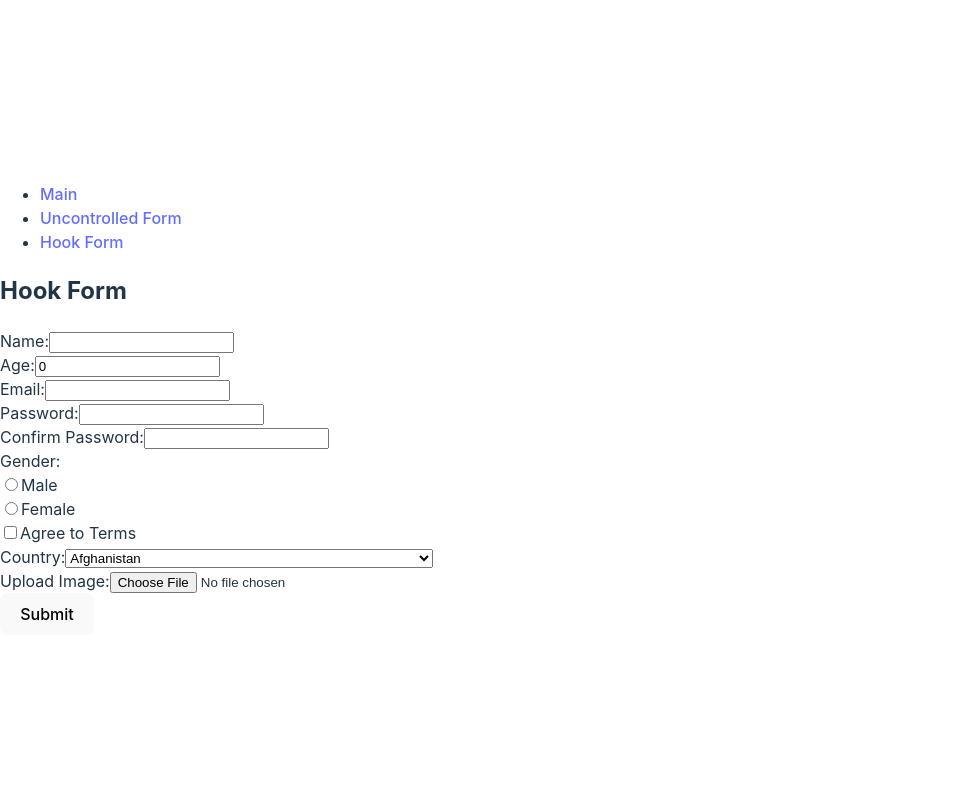
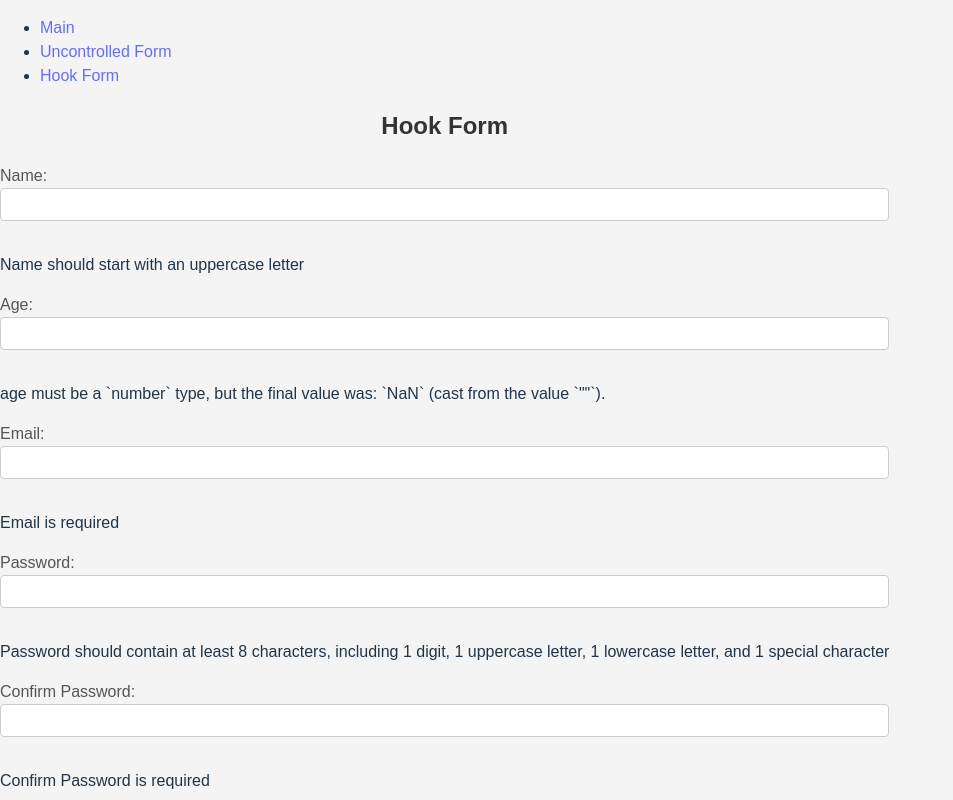
Before and after one commit to alima987/Forms, a React (Vite) app: page /hook-form in a window 1280 px wide. Shown: the top 800 px of the page, without its empty margins (0-953 px from the left). Built offline with nearby package versions, Linux system fonts and the light colour scheme.

Commit message:
fix: fix forms

```diff
--- a/package.json
+++ b/package.json
@@ -22,8 +22,9 @@
     "react": "^18.2.0",
     "react-dom": "^18.2.0",
     "react-hook-form": "^7.48.2",
+    "react-image-file-resizer": "^0.4.8",
     "react-redux": "^8.1.3",
-    "react-router-dom": "^6.20.0",
+    "react-router-dom": "^6.20.1",
     "redux-thunk": "^2.4.2",
     "sass": "^1.69.5",
     "sort-by": "^1.2.0",
--- a/src/components/HookForm.css
+++ b/src/components/HookForm.css
@@ -1,3 +1,7 @@
+#root {
+  width: 100%;
+  margin: 0 auto;
+}
 form {
   max-width: 400px;
   margin: 0 auto;
@@ -30,3 +34,9 @@ button:disabled {
 .error {
   border: 1px solid red;
 }
+.new-data {
+  border: 2px solid green;
+  padding: 5px;
+  margin: 5px 0;
+  transition: border 0.5s ease;
+}
--- a/src/components/HookForm.tsx
+++ b/src/components/HookForm.tsx
@@ -1,10 +1,11 @@
-import React from 'react';
+import React, { useEffect, useState } from 'react';
 import { useForm, SubmitHandler, FieldValues } from 'react-hook-form';
 import { useDispatch, useSelector } from 'react-redux';
 import { setHookFormData } from '../redux/store';
 import { RootState } from '../redux/store';
 import * as yup from 'yup';
 import { schema } from './validationSchema';
+import { useNavigate } from 'react-router-dom';
 
 interface FormData {
   name: string;
@@ -19,6 +20,8 @@ interface FormData {
 }
 const HookForm: React.FC = () => {
   const dispatch = useDispatch();
+  const navigate = useNavigate();
+  const [previewImage, setPreviewImage] = useState<string>('');
   const hookFormData = useSelector((state: RootState) => state.hookFormData);
   const countries = useSelector((state: RootState) => state.countries);
   const {
@@ -27,6 +30,7 @@ const HookForm: React.FC = () => {
     setValue,
     formState: { errors },
     setError,
+    trigger,
   } = useForm<FormData>({
     resolver: async (data: FieldValues) => {
       try {
@@ -53,8 +57,37 @@ const HookForm: React.FC = () => {
   });
 
   const onSubmit: SubmitHandler<FormData> = (data) => {
-    dispatch(setHookFormData(data));
+    const image = previewImage || '';
+    dispatch(setHookFormData({ ...data, image }));
+    navigate('/');
   };
+  const handlePictureChange = async (e: React.ChangeEvent<HTMLInputElement>) => {
+    const file = e.target.files?.[0];
+
+    if (file) {
+      const reader = new FileReader();
+
+      reader.onloadend = () => {
+        const base64Image = reader.result as string;
+        setPreviewImage(base64Image);
+        setValue('image', base64Image);
+        trigger('image');
+      };
+
+      reader.readAsDataURL(file);
+    }
+  };
+
+  useEffect(() => {
+    setValue('image', previewImage);
+    trigger('image');
+  }, [previewImage, setValue, trigger]);
+
+  const makeInputChange =
+    (fieldName: keyof FormData) => (e: React.ChangeEvent<HTMLInputElement>) => {
+      setValue(fieldName, e.target.value);
+      trigger(fieldName);
+    };
 
   return (
     <div>
@@ -80,20 +113,7 @@ const HookForm: React.FC = () => {
         </div>
         <div>
           <label htmlFor="age">Age:</label>
-          <input
-            type="number"
-            id="age"
-            {...register('age', { required: 'Age is required', min: 0 })}
-            defaultValue={hookFormData.age}
-            onChange={(e) => {
-              setValue('age', parseInt(e.target.value, 10));
-              schema
-                .validateAt('age', { age: e.target.value })
-                .then(() => setError('age', { type: 'manual', message: '' }))
-                .catch((err) => setError('age', { type: 'manual', message: err.message }));
-            }}
-            className={errors.age ? 'error' : ''}
-          />
+          <input type="number" {...register('age')} onChange={makeInputChange('age')} />
           {errors.age && <p className="error-message">{errors.age.message}</p>}
         </div>
         <div>
@@ -116,39 +136,15 @@ const HookForm: React.FC = () => {
         </div>
         <div>
           <label htmlFor="password">Password:</label>
-          <input
-            type="password"
-            id="password"
-            {...register('password', { required: 'Password is required' })}
-            defaultValue={hookFormData.password}
-            onChange={(e) => {
-              setValue('password', e.target.value);
-              schema
-                .validateAt('password', { password: e.target.value })
-                .then(() => setError('password', { type: 'manual', message: '' }))
-                .catch((err) => setError('password', { type: 'manual', message: err.message }));
-            }}
-            className={errors.password ? 'error' : ''}
-          />
+          <input type="password" {...register('password')} onChange={makeInputChange('password')} />
           {errors.password && <p className="error-message">{errors.password.message}</p>}
         </div>
         <div>
           <label htmlFor="confirmPassword">Confirm Password:</label>
           <input
             type="password"
-            id="confirmPassword"
-            {...register('confirmPassword', { required: 'Confirm Password is required' })}
-            defaultValue={hookFormData.confirmPassword}
-            onChange={(e) => {
-              setValue('confirmPassword', e.target.value);
-              schema
-                .validateAt('confirmPassword', { confirmPassword: e.target.value })
-                .then(() => setError('confirmPassword', { type: 'manual', message: '' }))
-                .catch((err) =>
-                  setError('confirmPassword', { type: 'manual', message: err.message })
-                );
-            }}
-            className={errors.confirmPassword ? 'error' : ''}
+            {...register('confirmPassword')}
+            onChange={makeInputChange('confirmPassword')}
           />
           {errors.confirmPassword && (
             <p className="error-message">{errors.confirmPassword.message}</p>
@@ -236,23 +232,14 @@ const HookForm: React.FC = () => {
         </div>
         <div>
           <label htmlFor="image">Upload Image:</label>
-          <input
-            type="file"
-            {...register('image')}
-            accept=".png, .jpeg, .jpg"
-            className={errors.image ? 'error' : ''}
-            onChange={(e) => {
-              const imageFile = e.target.files?.[0];
-              if (imageFile) {
-                const imageUrl = URL.createObjectURL(imageFile);
-                setValue('image', imageUrl);
-              }
-              schema
-                .validateAt('image', { image: e.target.files })
-                .then(() => setError('image', { type: 'manual', message: '' }))
-                .catch((err) => setError('image', { type: 'manual', message: err.message }));
-            }}
-          />
+          <input type="file" {...register('image')} onChange={handlePictureChange} />
+          {previewImage && (
+            <img
+              src={previewImage}
+              alt="Preview"
+              style={{ maxWidth: '100px', maxHeight: '100px' }}
+            />
+          )}
           {errors.image && <p className="error-message">{errors.image.message}</p>}
         </div>
         <div>
--- a/src/components/Main.tsx
+++ b/src/components/Main.tsx
@@ -1,10 +1,21 @@
 import React from 'react';
+import { useSelector } from 'react-redux';
+import Submit from './Submit';
+import { RootState } from '../redux/store';
 
 const Main: React.FC = () => {
+  const uncontrolledFormData = useSelector((state: RootState) => state.uncontrolledFormData);
+  const hookFormData = useSelector((state: RootState) => state.hookFormData);
+  const hookFormSubmitData = useSelector((state: RootState) => state.hookFormSubmitData); // Add this
+
   return (
     <div>
       <h2>Main Page</h2>
       <p>This is the main page with links to other routes.</p>
+      <Submit formData={uncontrolledFormData} formType="Uncontrolled Form" />
+      <Submit formData={hookFormData} formType="Hook Form" />
+
+      <Submit formData={hookFormSubmitData} formType="Hook Form Submission" />
     </div>
   );
 };
--- /dev/null
+++ b/src/components/Submit.tsx
@@ -0,0 +1,48 @@
+import React from 'react';
+
+interface SubmitProps {
+  formData: {
+    name: string;
+    age: number;
+    email: string;
+    password: string;
+    confirmPassword: string;
+    gender: string;
+    agreeTerms: boolean; // Updated property name
+    image: string | FileList; // Updated property name
+    country: string;
+  };
+  formType: string;
+}
+
+const Submit: React.FC<SubmitProps> = ({ formData, formType }) => {
+  if (!formData) return null;
+
+  const displayImage = () => {
+    if (typeof formData.image === 'string') {
+      return (
+        <img src={formData.image} alt="User" style={{ maxWidth: '100px', maxHeight: '100px' }} />
+      );
+    } else if (formData.image instanceof FileList) {
+      return <p>FileList (Handle this case appropriately)</p>;
+    } else {
+      return <p>Invalid image format</p>;
+    }
+  };
+
+  return (
+    <div style={{ border: '1px solid #ccc', padding: '10px', margin: '10px', borderRadius: '5px' }}>
+      <h3>{formType}</h3>
+      {displayImage()}
+      <h4>Name: {formData.name}</h4>
+      <p>Age: {formData.age}</p>
+      <p>Email: {formData.email}</p>
+      <p>Password: {formData.password}</p>
+      <p>Gender: {formData.gender}</p>
+      <p>Accepted?: {formData.agreeTerms.toString()}</p>
+      <p>Country: {formData.country}</p>
+    </div>
+  );
+};
+
+export default Submit;
--- /dev/null
+++ b/src/components/UncontrolledForm.css
@@ -0,0 +1,82 @@
+body {
+  font-family: 'Arial', sans-serif;
+  background-color: #f4f4f4;
+  margin: 0;
+  padding: 0;
+}
+
+.container {
+  max-width: 600px;
+  margin: 0 auto;
+  padding: 20px;
+  background-color: #fff;
+  box-shadow: 0 0 10px rgba(0, 0, 0, 0.1);
+  border-radius: 8px;
+  margin-top: 50px;
+}
+
+h2 {
+  text-align: center;
+  color: #333;
+}
+
+form {
+  display: flex;
+  flex-direction: column;
+}
+
+label {
+  margin-bottom: 8px;
+  color: #555;
+}
+
+input[type='text'],
+input[type='password'],
+input[type='number'],
+input[type='file'] {
+  width: 100%;
+  padding: 8px;
+  margin-bottom: 16px;
+  border: 1px solid #ccc;
+  border-radius: 4px;
+  box-sizing: border-box;
+}
+
+input[type='radio'],
+input[type='checkbox'] {
+  margin-right: 8px;
+}
+
+button {
+  background-color: #007bff;
+  color: #fff;
+  padding: 10px 15px;
+  border: none;
+  border-radius: 4px;
+  cursor: pointer;
+  font-size: 16px;
+}
+
+button:hover {
+  background-color: #0056b3;
+}
+
+div.error {
+  color: red;
+  margin-top: -10px;
+  margin-bottom: 10px;
+  font-size: 12px;
+}
+
+img {
+  margin-top: 10px;
+  max-width: 100%;
+  height: auto;
+}
+
+@media (max-width: 600px) {
+  .container {
+    width: 100%;
+    padding: 10px;
+  }
+}
--- a/src/components/UncontrolledForm.tsx
+++ b/src/components/UncontrolledForm.tsx
@@ -4,6 +4,7 @@ import { setUncontrolledFormData } from '../redux/store';
 import { RootState } from '../redux/store';
 import { useNavigate } from 'react-router-dom';
 import * as Yup from 'yup';
+import './UncontrolledForm.css';
 
 const validationSchema = Yup.object().shape({
   name: Yup.string()
@@ -25,31 +26,25 @@ const validationSchema = Yup.object().shape({
     .oneOf([Yup.ref('password')], 'Passwords must match'),
   gender: Yup.string().required('Gender is required'),
   agreeTerms: Yup.boolean().oneOf([true], 'You must agree to the Terms'),
-  image: Yup.mixed()
-    .test('fileSize', 'File size is too large. Maximum is 1MB.', (value) => {
-      if (!value) return true;
-      const file = value as File;
-      return file.size <= 1024 * 1024;
-    })
-    .test('fileType', 'Invalid file type. Only PNG and JPEG are allowed.', (value) => {
-      if (!value) return true;
-      const file = value as File;
-      return ['image/png', 'image/jpeg'].includes(file.type);
-    })
-    .nullable(),
+  image: Yup.mixed<FileList>().test(
+    'required',
+    'Required field!',
+    (files) => !files || (files?.length > 0 && !!files)
+  ),
   country: Yup.string().required('Country is required'),
 });
 
 const UncontrolledForm: React.FC = () => {
   const dispatch = useDispatch();
   const navigate = useNavigate();
+  const fileInputRef = useRef<HTMLInputElement>(null);
+  const [previewImage, setPreviewImage] = useState<string>('');
   const uncontrolledFormData = useSelector((state: RootState) => state.uncontrolledFormData);
   const countries = useSelector((state: RootState) => state.countries);
   const [errors, setErrors] = useState<Record<string, string>>({});
 
   const passwordRef = useRef<HTMLInputElement>(null);
   const confirmPasswordRef = useRef<HTMLInputElement>(null);
-  const fileInputRef = useRef<HTMLInputElement>(null);
 
   const handleInputChange = (event: React.ChangeEvent<HTMLInputElement>) => {
     const { name, value, type } = event.target;
@@ -63,11 +58,8 @@ const UncontrolledForm: React.FC = () => {
   };
   const handlePasswordChange = () => {};
 
-  const handleFileChange = () => {};
-
   const handleSubmit = async (event: React.FormEvent) => {
     event.preventDefault();
-
     try {
       await validationSchema.validate(uncontrolledFormData, { abortEarly: false });
       setErrors({});
@@ -83,6 +75,18 @@ const UncontrolledForm: React.FC = () => {
         });
       }
       setErrors(errorsObj);
+    }
+  };
+  const handleFileChange = (e: React.ChangeEvent<HTMLInputElement>) => {
+    const file = e.target.files?.[0];
+
+    if (file) {
+      const reader = new FileReader();
+      reader.onloadend = () => {
+        const base64Image = reader.result as string;
+        setPreviewImage(base64Image);
+      };
+      reader.readAsDataURL(file);
     }
   };
 
@@ -188,7 +192,6 @@ const UncontrolledForm: React.FC = () => {
             />
             Agree to Terms
           </label>
-          {errors.agreeTerms && <div style={{ color: 'red' }}>{errors.agreeTerms}</div>}
         </div>
         <div>
           <label htmlFor="country">Country:</label>
@@ -211,13 +214,17 @@ const UncontrolledForm: React.FC = () => {
           <label htmlFor="image">Upload Image:</label>
           <input
             type="file"
-            id="image"
-            name="image"
+            ref={fileInputRef}
+            accept=".png, .jpeg, .jpg"
             onChange={handleFileChange}
-            ref={fileInputRef}
-            accept=".png, .jpeg"
           />
-          {errors.image && <div style={{ color: 'red' }}>{errors.image}</div>}
+          {previewImage && (
+            <img
+              src={previewImage}
+              alt="Preview"
+              style={{ maxWidth: '100px', maxHeight: '100px' }}
+            />
+          )}
         </div>
         <button type="submit">Submit</button>
       </form>
--- a/src/components/validationSchema.ts
+++ b/src/components/validationSchema.ts
@@ -17,11 +17,10 @@ export const schema = yup.object().shape({
   confirmPassword: yup
     .string()
     .required('Confirm Password is required')
-    .oneOf([yup.ref('password')], 'Passwords must match'),
+    .oneOf([yup.ref('password')], 'Passwords must match' as const),
   gender: yup.string().required('Gender is required'),
   agreeTerms: yup.boolean().oneOf([true], 'You must agree to the terms'),
   country: yup.string().required('Country is required'),
-
   image: yup
     .mixed()
     .test('fileSize', 'File size is too large', (value) => {
--- a/src/redux/store.ts
+++ b/src/redux/store.ts
@@ -15,6 +15,7 @@ interface FormState {
 export interface RootState {
   uncontrolledFormData: FormState;
   hookFormData: FormState;
+  hookFormSubmitData: FormState; // Добавлен новый срез
   countries: string[];
 }
 
@@ -49,7 +50,18 @@ const hookFormSlice = createSlice({
     },
   },
 });
-const countriesSlice = createSlice({
+
+const hookFormSubmitDataSlice = createSlice({
+  name: 'hookFormSubmitData',
+  initialState,
+  reducers: {
+    setHookFormSubmitData: (state, action: PayloadAction<Partial<FormState>>) => {
+      Object.assign(state, action.payload);
+    },
+  },
+});
+
+export const countriesSlice = createSlice({
   name: 'countries',
   initialState: [
     'Afghanistan',
@@ -307,11 +319,13 @@ const countriesSlice = createSlice({
 
 export const { setUncontrolledFormData } = uncontrolledFormSlice.actions;
 export const { setHookFormData } = hookFormSlice.actions;
+export const { setHookFormSubmitData } = hookFormSubmitDataSlice.actions;
 
 export const store = configureStore({
   reducer: {
     uncontrolledFormData: uncontrolledFormSlice.reducer,
     hookFormData: hookFormSlice.reducer,
+    hookFormSubmitData: hookFormSubmitDataSlice.reducer,
     countries: countriesSlice.reducer,
   },
 });
```
Also changed, not shown: 1 other file (tests, documents, lock files or other folders).
